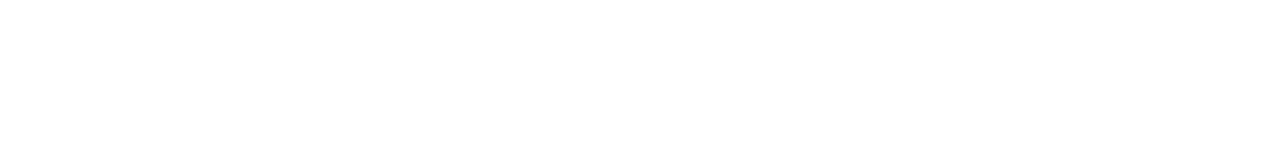
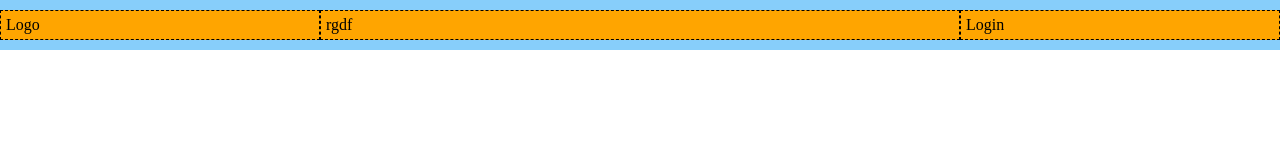
Before and after one commit to alessandro-barate/htmlcss-struttura-discord, a plain HTML site: page index.html in a window 1280 px wide. Drawn offline with Linux system fonts and the light colour scheme.

Commit message:
[UPD] Header styling

```diff
--- a/css/style.css
+++ b/css/style.css
@@ -3,3 +3,38 @@
     padding: 0;
     box-sizing: border-box;
 }
+
+header {
+    background-color: lightskyblue;
+    margin-bottom: 30px;
+    padding: 10px 0px;
+}
+
+.container {
+    display: flex;
+    max-width: 1300px;
+    justify-content: center;
+    align-items: center;
+}
+
+.row {
+    width: 100%;
+    display: flex;
+    justify-content: center;
+    align-items: center;
+}
+
+.orange {
+    background-color: orange;
+    border: 1px dashed black;
+}
+
+.col-25 {
+    width: 25%;
+    padding: 5px;
+}
+
+.col-50 {
+    width: 50%;
+    padding: 5px;
+}
--- a/index.html
+++ b/index.html
@@ -7,6 +7,16 @@
     <link rel="stylesheet" href="./css/style.css">
 </head>
 <body>
+    <header>
+        <div class="container">
+            <div class="row">
+                <div class="col-25 orange">Logo</div>
+                <div class="col-50 orange">rgdf</div>
+                <div class="col-25 orange">Login</div>
+            </div>
+        </div>
+    </header>
 
+    <div class="container"></div>
 </body>
 </html>
```
